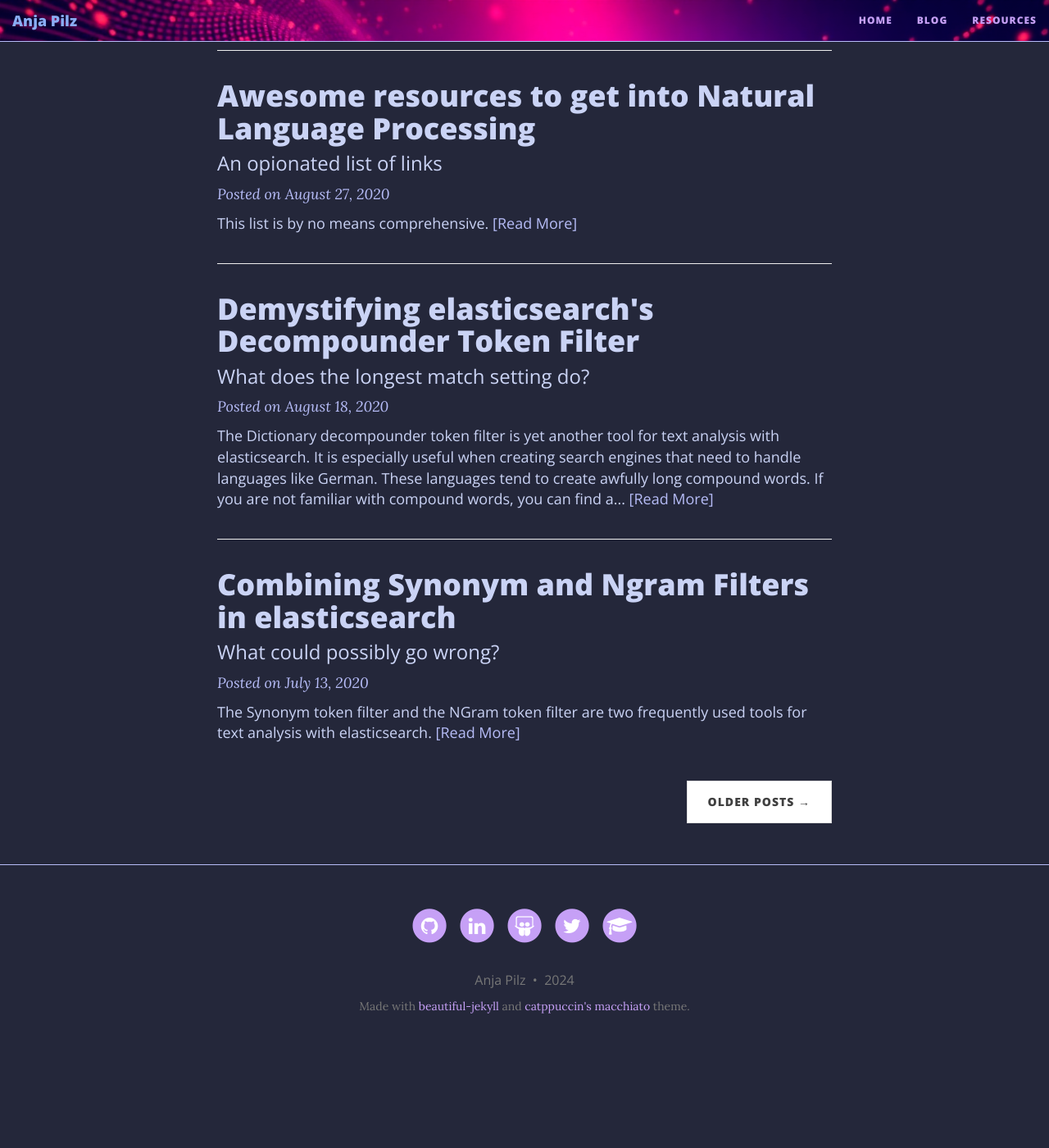
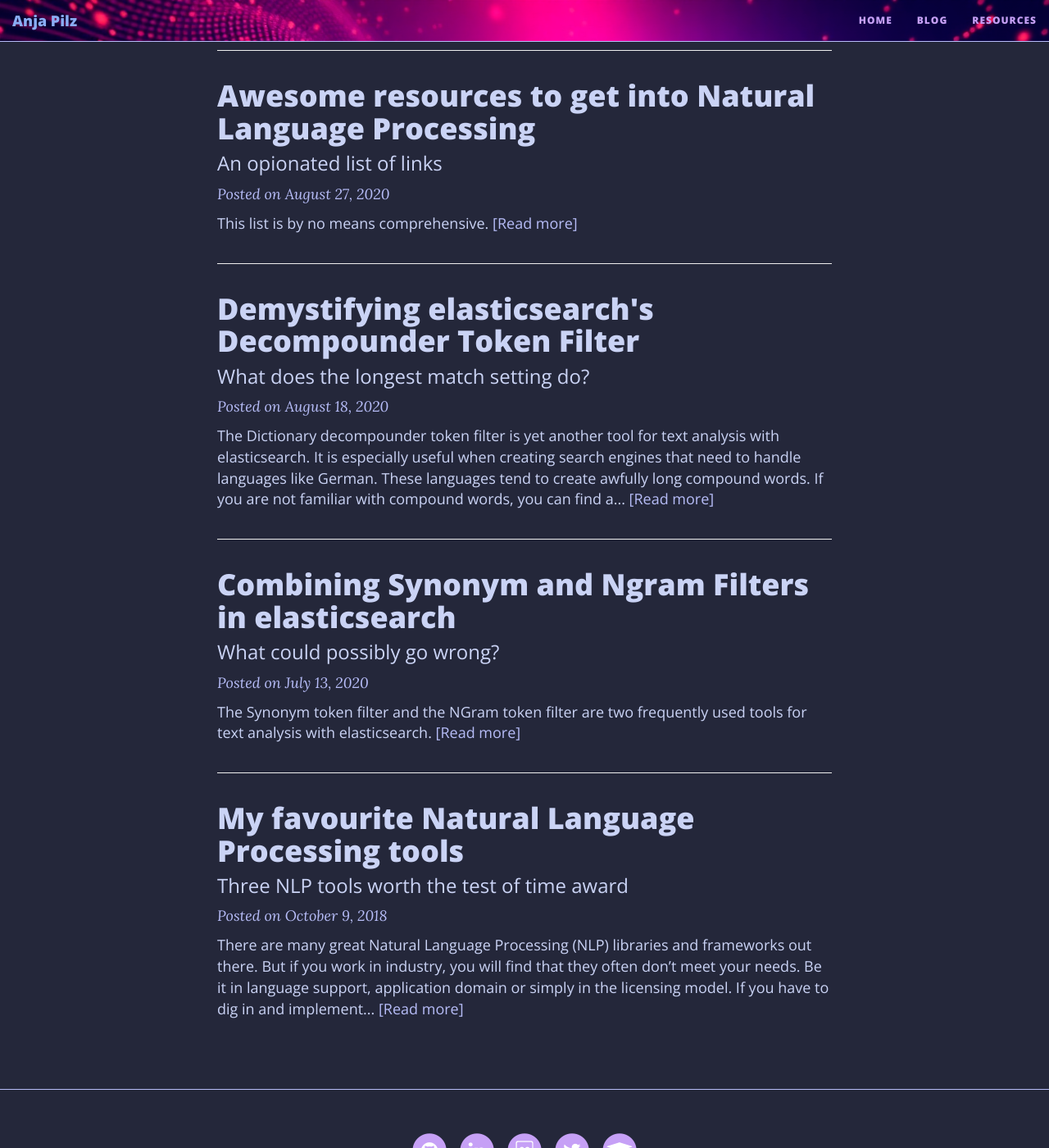
Before and after one commit to aplz/aplz.github.io, a Jekyll site: the page built from blog/index.html, in a window 1280 px wide and 1400 px high, scrolled down 903 px. Shown: the whole window at 82% size. Built offline with Jekyll 4.4.1, drawn with Linux system fonts in a browser that asks for light colours; nearby versions of some CDN libraries; the list of posts is cut into pages by our own code; before the commit the page ends 2191 px from its top, so only the background shows below that; some of the changed text lies outside the part shown.

Commit message:
increase pagination limit

```diff
--- a/_config.yml
+++ b/_config.yml
@@ -81,8 +81,8 @@ excerpt_length: 50
 title-separator: "-"
 
 #pagination
-gems: [jekyll-paginate]
-paginate: 5
+#gems: [jekyll-paginate]
+paginate: 10
 paginate_path: "blog/page:num"
 
 # --- Don't need to touch anything below here (but you can if you want) --- #
@@ -92,7 +92,6 @@ timezone: "Europe/Berlin"
 markdown: kramdown
 highlighter: rouge
 permalink: /:year-:month-:day-:title/
-paginate: 5
 
 kramdown:
   input: GFM
--- a/blog/index.html
+++ b/blog/index.html
@@ -33,7 +33,7 @@ subtitle: all things data science, machine learning, natural language processing
         {{ post.excerpt | strip_html | xml_escape | truncatewords: site.excerpt_length }}
         {% assign excerpt_word_count = post.excerpt | number_of_words %}
         {% if post.content != post.excerpt or excerpt_word_count > site.excerpt_length %}
-          <a href="{{ post.url | prepend: site.baseurl }}" class="post-read-more">[Read&nbsp;More]</a>
+          <a href="{{ post.url | prepend: site.baseurl }}" class="post-read-more">[Read&nbsp;more]</a>
         {% endif %}
       </div>
     </div>
```
Also changed, not shown: other parts of blog/index.html (+1 -1 lines).
